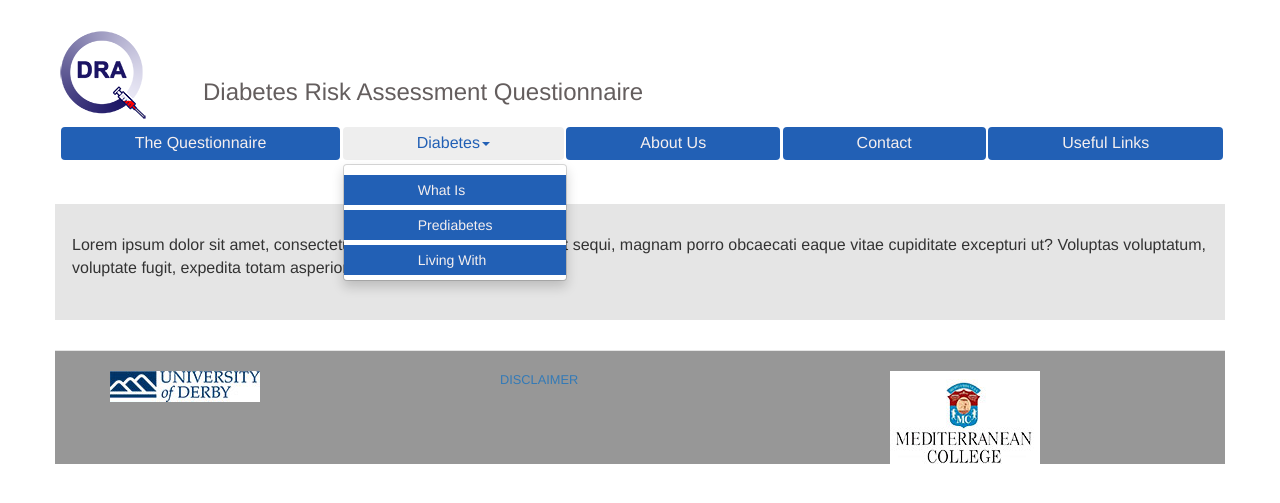
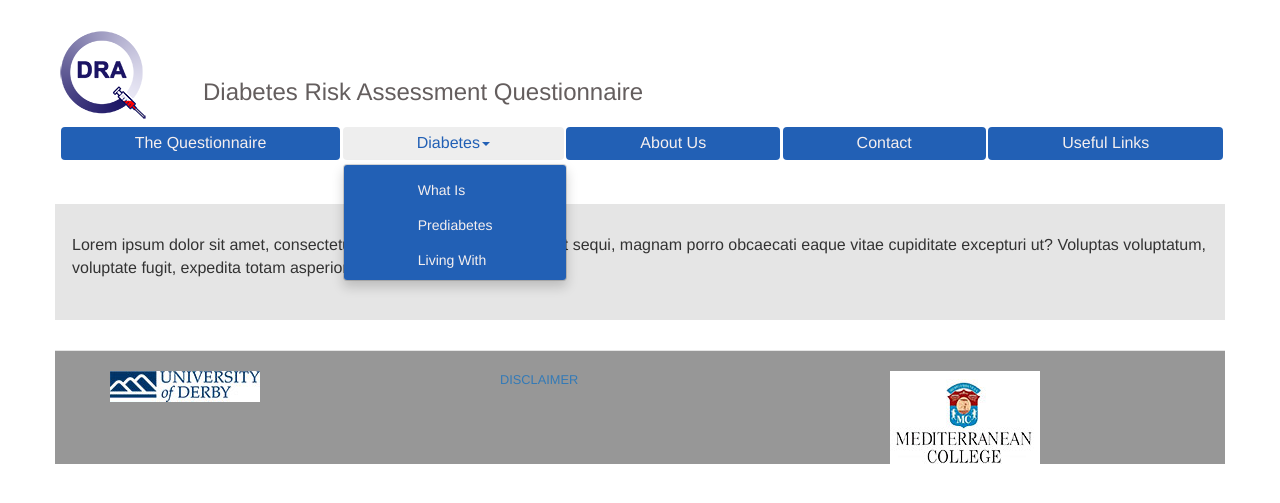
Before and after one commit to vkouk/DraqProject, a PHP site: page /index.php in a window 1280 px wide, after a click on "Diabetes". Shown: the top 503 px of the page. Run offline with PHP 8.4, Linux system fonts and the light colour scheme.

Commit message:
Changed dropdown menu bg color.

```diff
--- a/css/style.css
+++ b/css/style.css
@@ -43,7 +43,7 @@ header .navbar {
   text-align: center;
 }
 
-.container >.navbar-header{
+.container > .navbar-header{
   margin-left: -17px; /**1/3/2017 Nassia: Altered margin for header logo to go to the edge of the navigation bar. **/
 }
 
@@ -73,13 +73,11 @@ header .menu li > a {
   padding: 5px 74px; /** 1/3/2017 Nassia: Increased padding to fill width. **/
 }
 
-
 /** 1/3/2017 Bill: Added new hover color for our new nav bar. **/
 header .menu li > a:hover {
   background-color: #f5efef;
   color: #2260b5;
 }
-
 
 /** 1/3/2017 Bill: Added header text style. **/
 .draq-text {
@@ -95,9 +93,15 @@ header .menu li > a:hover {
   color: #2260b5;
 }
 
+/** 1/3/2017 Bill: Changes dropdown menu bg color. **/
+.nav .nav-subtab {
+  background-color: #2260b5;
+}
+
 /** 1/3/2017 Bill: Fixed dropdown boxed-out buttons. **/
 .nav .nav-subtab li > a {
   margin-right: 0;
+  border-radius: 4px;
 }
 
 /**  Footer **/
```
